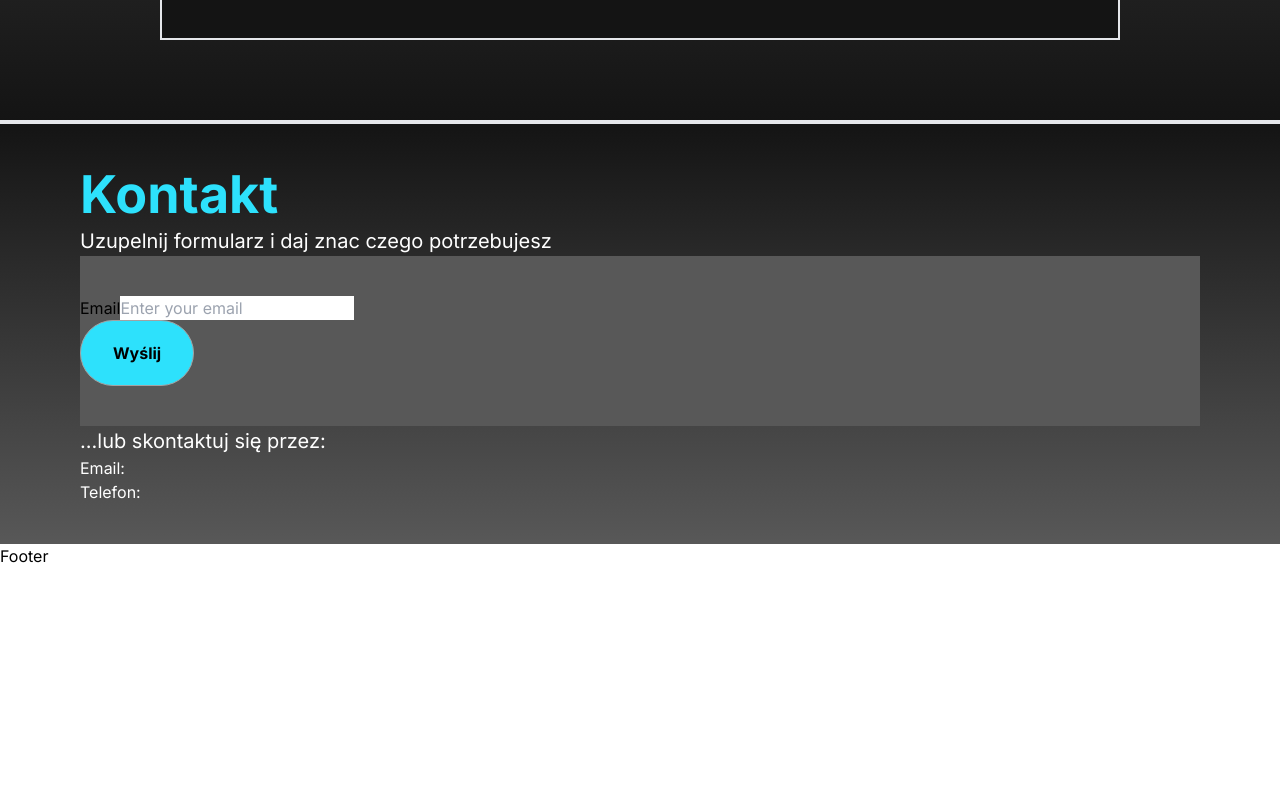
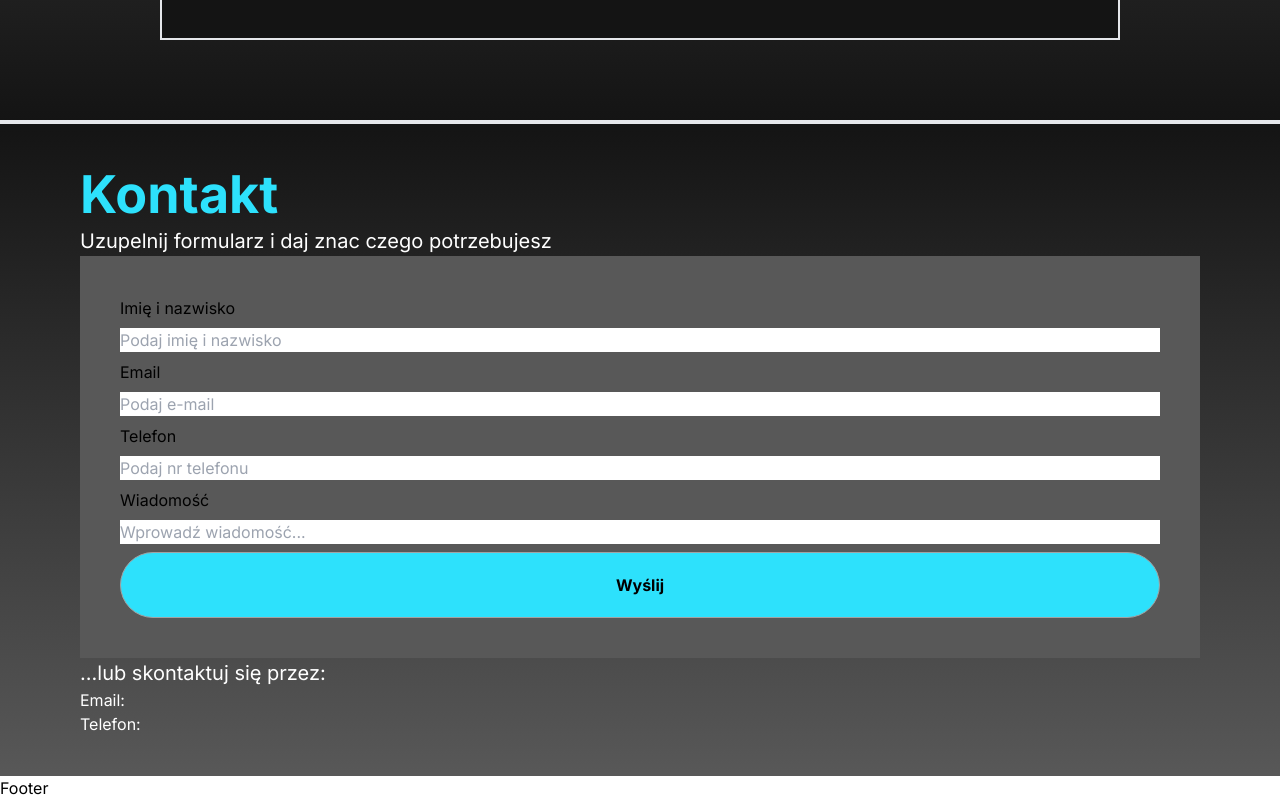
Before and after one commit to MateuszKuruc/marketing-portfolio, a Next.js app in the folder marketing-portfolio/: page / in a window 1280 px wide. Shown: the part 1679-2479 px from the top of the page. Before the commit the page ends 2247 px from the top, so only its background shows below. Built offline with nearby package versions, Linux system fonts and the light colour scheme.

Commit message:
add all needed input fields to form, add basic styling

```diff
--- a/marketing-portfolio/src/components/Form.tsx
+++ b/marketing-portfolio/src/components/Form.tsx
@@ -15,18 +15,50 @@ const Form = () => {
     handleSubmit: formikSubmit,
   } = useFormik({
     initialValues: {
+      name: "",
       email: "",
+      phone: "",
+      message: "",
     },
     onSubmit: handleSubmit,
   });
   return (
-    <form className="bg-gray-50 py-10" onSubmit={formikSubmit}>
+    <form
+      className="bg-gray-50 p-10 flex flex-col gap-2"
+      onSubmit={formikSubmit}
+    >
+      <label htmlFor="name">Imię i nazwisko</label>
+      <input
+        id="name"
+        type="text"
+        placeholder="Podaj imię i nazwisko"
+        value={values.name}
+        onChange={handleChange}
+        onBlur={handleBlur}
+      />
       <label htmlFor="email">Email</label>
       <input
         id="email"
         type="email"
-        placeholder="Enter your email"
+        placeholder="Podaj e-mail"
         value={values.email}
+        onChange={handleChange}
+        onBlur={handleBlur}
+      />
+      <label htmlFor="phone">Telefon</label>
+      <input
+        id="phone"
+        type="number"
+        placeholder="Podaj nr telefonu"
+        onChange={handleChange}
+        onBlur={handleBlur}
+      />
+      <label htmlFor="message">Wiadomość</label>
+      <input
+        id="message"
+        type="text"
+        placeholder="Wprowadź wiadomość..."
+        value={values.message}
         onChange={handleChange}
         onBlur={handleBlur}
       />
```
